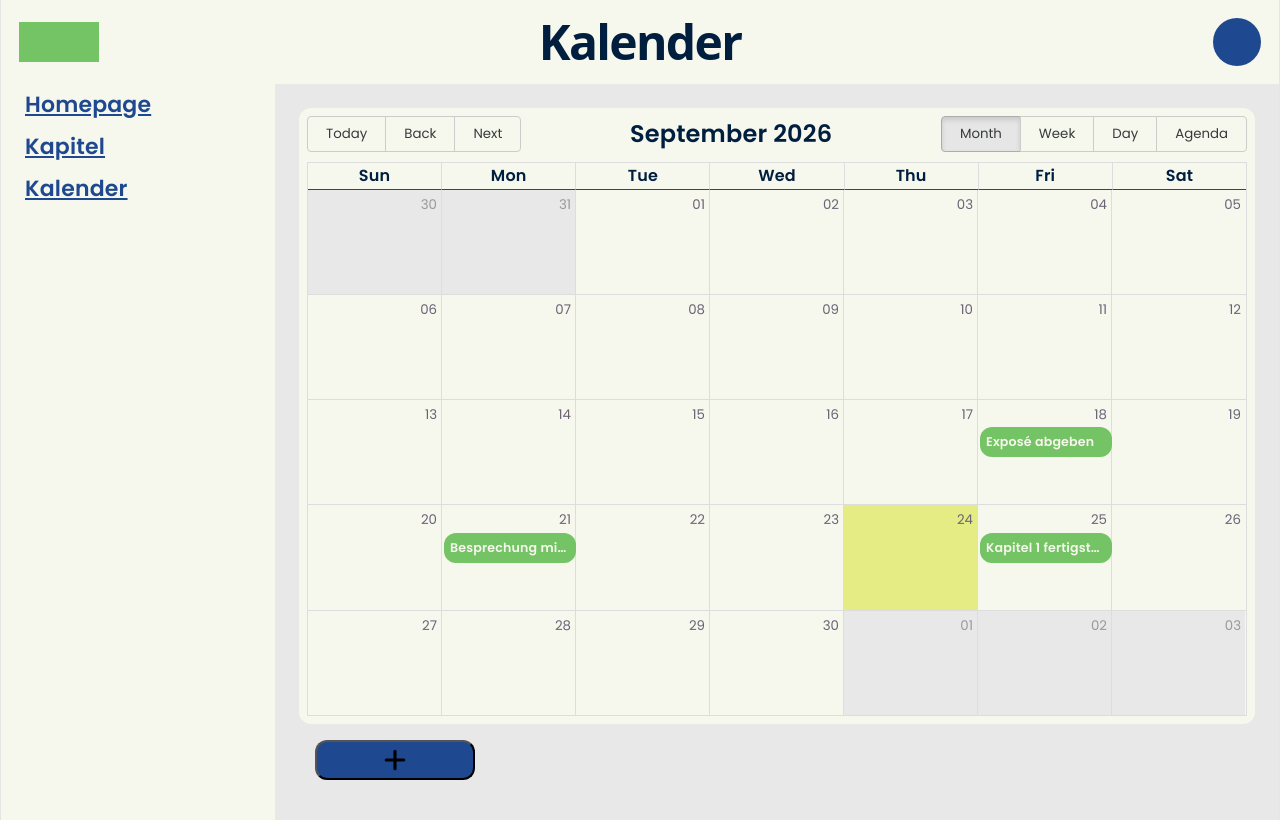
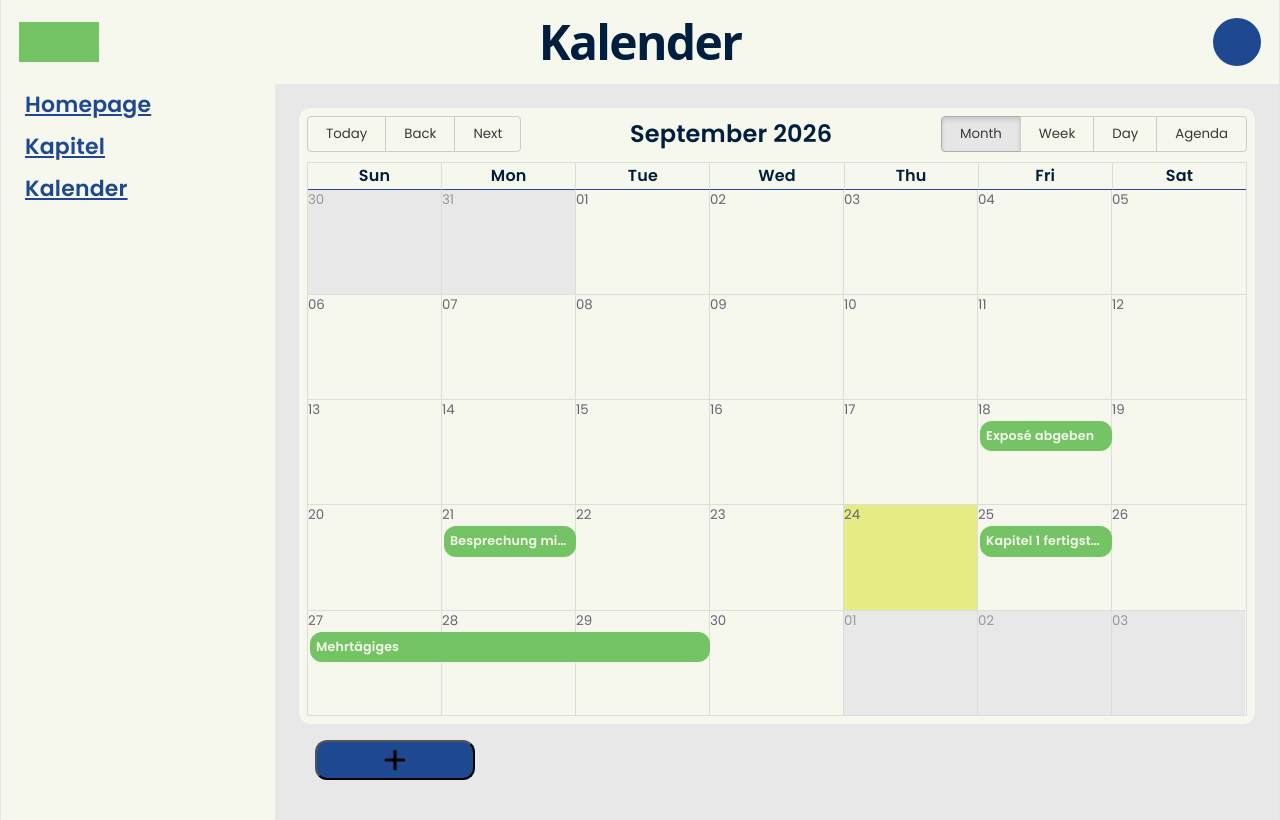
Before and after one commit to DerKeck05/MME_SS26_Gruppe_H_Thesis_expose, a React (Vite) app in the folder frontend/: page /calendar in a window 1280 px wide. Built offline with nearby package versions, Linux system fonts and the light colour scheme; no server answers.

Commit message:
Added Detail Modal to UI and added delete function

```diff
--- a/frontend/src/app_theme/theme.css
+++ b/frontend/src/app_theme/theme.css
@@ -23,3 +23,15 @@
 
 
 }
+
+button {
+    background-color: var(--night-blue);
+    display: flex;
+    justify-content: center;
+    align-items: center;
+    cursor: pointer;
+}
+
+button:hover {
+    background-color: var(--dark-blue);
+}
--- a/frontend/src/student_pages/apis/calendar-api.ts
+++ b/frontend/src/student_pages/apis/calendar-api.ts
@@ -24,6 +24,17 @@ export async function getCalendarEntries(
     }
 
     return response.json();
+}
+
+export function getCalendarEntry(entryId: number, entries: CalendarEntry[]): CalendarEntry {
+    const entry = entries.find((entry) => entry.id === entryId);
+
+    if(!entry) {
+        throw new Error("Eintrag wurde nicht gefunden oder konnte nicht geladen werden");
+
+    }
+
+    return entry;
 }
 
 export async function addCalendarEntry(
@@ -54,3 +65,22 @@ export async function addCalendarEntry(
 
     return response.json();
 }
+
+export async function deleteCalendarEntry(
+    entryId: number
+): Promise<void> {
+    const response = await fetch(
+        `${API_URL}calendar/${entryId}`,
+        {
+            method: "DELETE",
+        }
+    );
+
+    if (!response.ok) {
+        throw new Error(
+            "Kalendereintrag konnte nicht gelöscht werden."
+        );
+    }
+
+    console.log("Calendar entry deleted");
+}
--- a/frontend/src/student_pages/calendar_pages/calendar-component.tsx
+++ b/frontend/src/student_pages/calendar_pages/calendar-component.tsx
@@ -1,8 +1,10 @@
-import { Calendar, momentLocalizer } from 'react-big-calendar';
+import {Calendar, momentLocalizer} from 'react-big-calendar';
 import moment from 'moment';
 import "react-big-calendar/lib/css/react-big-calendar.css";
 import "./calendar-styling.css";
-import { /*useEffect,*/ useState } from "react";
+import { /*useEffect,*/ useState} from "react";
+import {type CalendarEntry, getCalendarEntry} from "../apis/calendar-api.ts";
+import EntryDetailModal from "./modals/entry-detail-modal.tsx";
 //import { getCalendarEntries } from "../apis/calendar-api";
 
 const localizer = momentLocalizer(moment);
@@ -26,8 +28,49 @@ const dummyEvents: CalendarEvent[] = [
         title: "Kapitel 1 fertigstellen",
         start: new Date(2026, 8, 25, 9, 0),
         end: new Date(2026, 8, 25, 12, 0)
+    },
+    {
+        id: 4,
+        title: "Mehrtägiges",
+        start: new Date(2026, 8, 27, 11, 0),
+        end: new Date(2026, 8, 29, 10, 0),
     }
 ];
+
+const dummyEntries: CalendarEntry[] = [
+    {
+        id: 1,
+        title: "Exposé abgeben",
+        description: "Das ist eine Beschreibung",
+        startDate: new Date(2026, 8, 18, 10, 0).toISOString(),
+        endDate: new Date(2026, 8, 18, 11, 0).toISOString(),
+        thesisId: 1
+    },
+    {
+        id: 2,
+        title: "Besprechung mit Betreuer",
+        description: "",
+        startDate: new Date(2026, 8, 21, 14, 0).toISOString(),
+        endDate: new Date(2026, 8, 21, 15, 30).toISOString(),
+        thesisId: 1
+    },
+    {
+        id: 3,
+        title: "Kapitel 1 fertigstellen",
+        description: null,
+        startDate: new Date(2026, 8, 25, 9, 0).toISOString(),
+        endDate: new Date(2026, 8, 25, 12, 0).toISOString(),
+        thesisId: 1
+    },
+    {
+        id: 4,
+        title: "Mehrtägiges",
+        description: "Das ist ein mehrtägiges Event",
+        startDate: new Date(2026, 8, 27, 11, 0).toISOString(),
+        endDate: new Date(2026, 8, 29, 10, 0).toISOString(),
+        thesisId: 1
+    }
+]
 
 interface CalendarEvent {
     id: number;
@@ -37,13 +80,21 @@ interface CalendarEvent {
 }
 
 function CalendarComponent(/*thesisId: number*/) {
+    const [entries/*, setEntries*/] = useState<CalendarEntry[]>(dummyEntries);
     const [events/*, setEvents*/] = useState<CalendarEvent[]>(dummyEvents);
     const [date, setDate] = useState(new Date());
+    const [showDetail, setShowDetail] = useState(false);
+    const [detailEntry, setDetailEntry] = useState<CalendarEntry | null>(null);
+
+
+
     /*
     useEffect(() => {
         async function loadEvents() {
             try {
                 const entries = await getCalendarEntries(thesisId);
+
+                setEntries(entries);
 
                 const calendarEvents: CalendarEvent[] = entries.map(entry => ({
                     id: entry.id,
@@ -77,8 +128,24 @@ function CalendarComponent(/*thesisId: number*/) {
                     onNavigate={(newDate) => {
                         setDate(newDate);
                     }}
+                    onSelectEvent={(e) => {
+                        const selectedEntry = getCalendarEntry(
+                            e.id,
+                            entries
+                        );
+
+                        setDetailEntry(selectedEntry)
+                        setShowDetail(true);
+                    }}
                 />
             </div>
+
+            {showDetail && detailEntry && (
+                <EntryDetailModal onClose={() => {
+                    setShowDetail(false);
+                    setDetailEntry(null);
+                }} entry={detailEntry}/>
+            )}
         </div>
     );
 }
--- a/frontend/src/student_pages/calendar_pages/calendar-stylesheet.css
+++ b/frontend/src/student_pages/calendar_pages/calendar-stylesheet.css
@@ -19,19 +19,6 @@
 
 }
 
-.calendar-add-buttons button {
-
-    background-color: var(--night-blue);
-    display: flex;
-    justify-content: center;
-    align-items: center;
-    cursor: pointer;
-}
-
-.calendar-add-buttons button:hover {
-    background-color: var(--dark-blue);
-}
-
 .calendar-add-buttons > button {
     width: 160px;
     height: 40px;
--- a/frontend/src/student_pages/calendar_pages/modals/add-entry-modal.tsx
+++ b/frontend/src/student_pages/calendar_pages/modals/add-entry-modal.tsx
@@ -63,7 +63,7 @@ function AddEntryModal({onClose, thesisId}: { onClose: () => void, thesisId: num
     }
 
     return (
-        <div className={"modal-Backdrop"} onClick={() => {
+        <div className={"modal-backdrop"} onClick={() => {
             onClose();
         }}
         >
--- /dev/null
+++ b/frontend/src/student_pages/calendar_pages/modals/entry-detail-modal.tsx
@@ -0,0 +1,102 @@
+import {X} from "lucide-react";
+import {type CalendarEntry, deleteCalendarEntry} from "../../apis/calendar-api.ts";
+import "./modal-stylesheet.css";
+
+function EntryDetailModal({onClose, entry}: { onClose: () => void, entry: CalendarEntry }) {
+    async function deleteEntry(): Promise<boolean> {
+        try {
+            await deleteCalendarEntry(entry.id);
+
+            return true;
+        } catch (error) {
+            //TODO error handling
+            console.error(error);
+            return false;
+        }
+    }
+
+    function formatDate(startDate: string, endDate: string): string {
+        const start = new Date(startDate);
+        const end = new Date(endDate);
+
+        if (start.toDateString() === end.toDateString()) {
+            return `${start.toLocaleDateString("de-DE", {
+                weekday: "long",
+                day: "2-digit",
+                month: "2-digit",
+                year: "numeric"
+            })}, ${start.toLocaleTimeString("de-DE", {
+                hour: "2-digit",
+                minute: "2-digit"
+            })} - ${end.toLocaleTimeString("de-DE", {
+                hour: "2-digit",
+                minute: "2-digit"
+            })}`;
+        }
+
+        return `Von ${start.toLocaleDateString("de-DE", {
+            weekday: "long",
+            day: "2-digit",
+            month: "2-digit",
+            year: "numeric",
+            hour: "2-digit",
+            minute: "2-digit"
+        })} \nBis ${end.toLocaleDateString("de-DE", {
+            weekday: "long",
+            day: "2-digit",
+            month: "2-digit",
+            year: "numeric",
+            hour: "2-digit",
+            minute: "2-digit"
+        })}`;
+    }
+
+    return (
+        <div className={"modal-backdrop"} onClick={onClose}>
+            <div className={"modal"} onClick={(event) => event.stopPropagation()}>
+                <div className={"modal-header"}>
+                    <h3>
+                        {entry.title}
+                    </h3>
+
+                    <button
+                        type="button"
+                        onClick={() => {
+                            onClose();
+                        }}
+                        className="modal-close"
+                        aria-label="Modal schließen"
+                    >
+                        <X/>
+                    </button>
+                </div>
+
+                <div className={"modal-body"} id={"detail-modal"}>
+                    {entry.description && <div className={"detail-description"}>
+                        <p>
+                            {entry.description}
+                        </p>
+                    </div>}
+
+                    <div className={"date-cells"}>
+                        <p>
+                            {formatDate(entry.startDate, entry.endDate)}
+                        </p>
+                    </div>
+                </div>
+
+                <div className={"spacer"}/>
+
+                <button className={"modal-submit-button"} id={"entry-delete-button"} type={"button"}
+                        onClick={async () => {
+                            const result = await deleteEntry();
+                            if (result) onClose();
+                        }}>
+                    Ereignis löschen
+                </button>
+            </div>
+        </div>
+    );
+}
+
+export default EntryDetailModal;
--- a/frontend/src/student_pages/calendar_pages/modals/modal-stylesheet.css
+++ b/frontend/src/student_pages/calendar_pages/modals/modal-stylesheet.css
@@ -1,5 +1,5 @@
 /* General Modal Styling */
-.modal-Backdrop {
+.modal-backdrop {
     position: fixed;
     inset: 0;
 
@@ -28,23 +28,23 @@
 .modal-header {
     display: flex;
     flex-direction: row;
-    justify-content: space-between;
     align-items: center;
+    position: relative;
 }
 
 .modal-header h3 {
     flex: 1;
-    justify-self: center;
     text-align: center;
-    color: var(--dark-blue)
+    color: var(--dark-blue);
 }
 
 .modal-close {
+    position: absolute;
+    left: 0;
+
     width: 40px;
     height: 40px;
-    justify-self: end;
     border: none;
-    background: transparent;
     cursor: pointer;
     border-radius: 50%;
 }
@@ -111,3 +111,24 @@ label {
     margin-left: var(--spacing-medium);
     margin-right: var(--spacing-medium);
 }
+
+/* Entry Detail Modal */
+
+.detail-description {
+    background-color: var(--background-grey);
+    width: 98%;
+    height: 4rem;
+    margin: var(--spacing-small);
+    padding: var(--spacing-medium);
+    border-radius: var(--border-radius);
+    align-items: start;
+    display:flex;
+}
+
+#detail-modal {
+    align-items: center;
+}
+
+.date-cells p {
+    white-space: pre-line;
+}
```
Also changed, not shown: frontend/src/student_pages/calendar_pages/modals/entry-detail-modal.ts (deleted).
